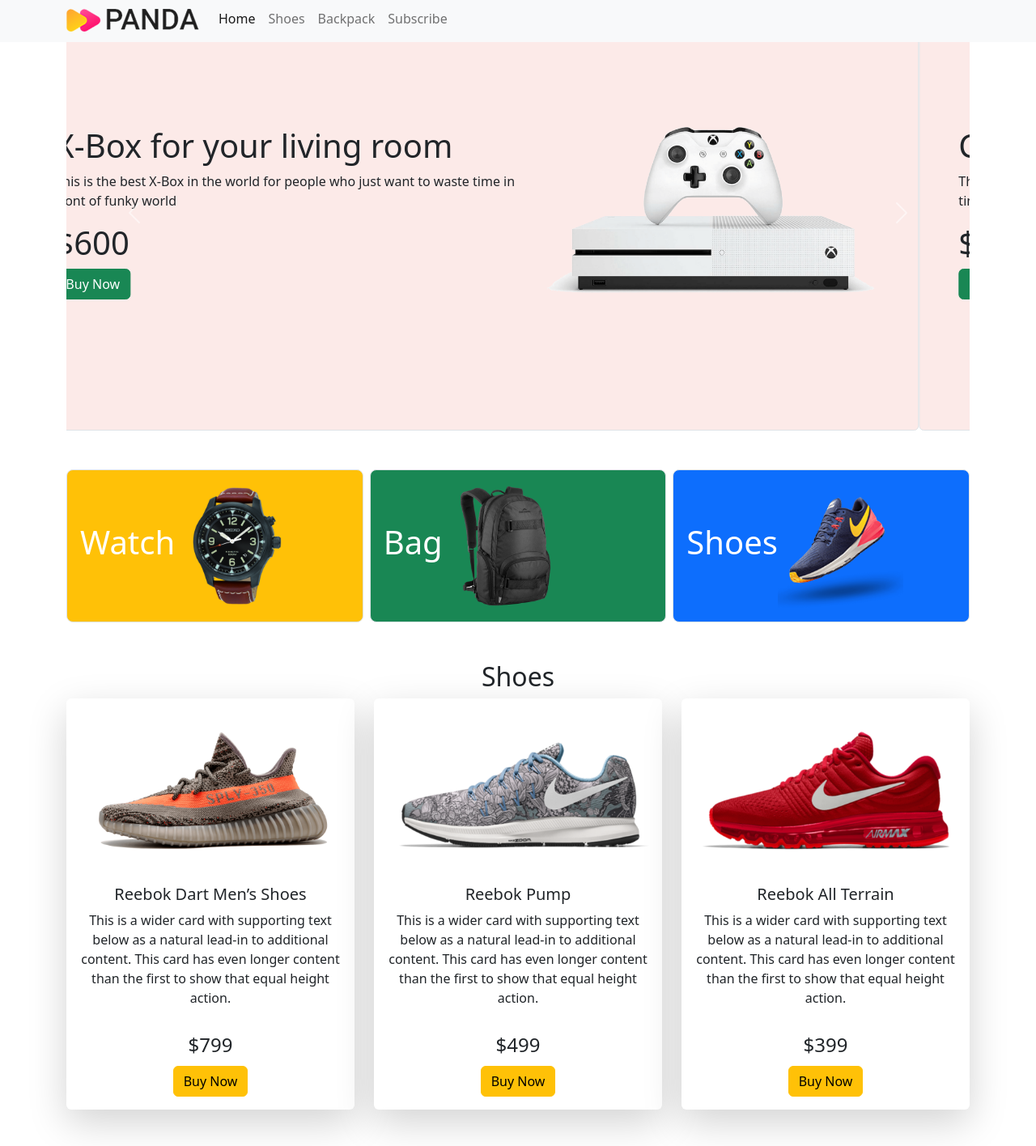
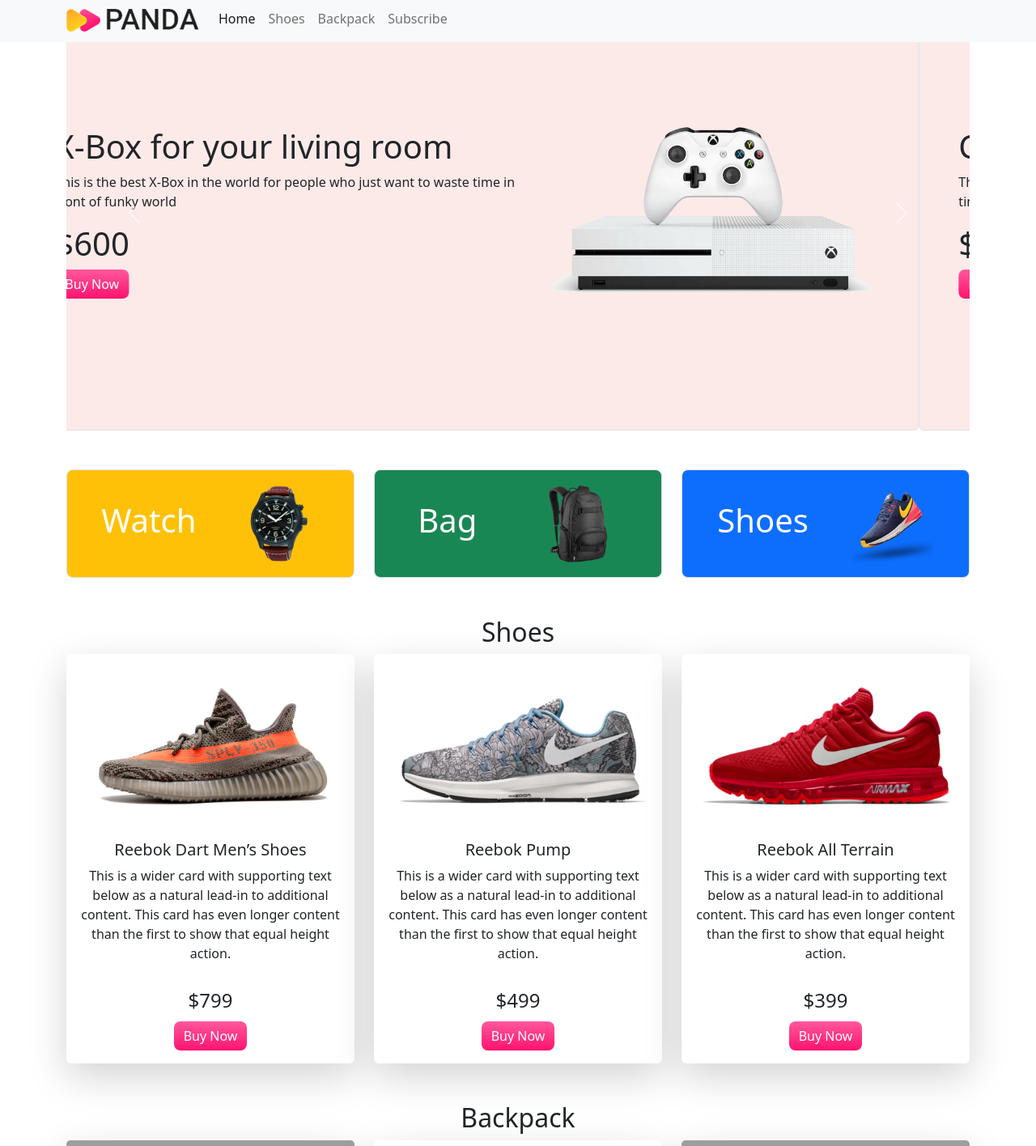
Before and after one commit to MaxPromit/Panda-, a plain HTML site: page index.html in a window 1280 px wide. Shown: the part 5-1421 px from the top of the page at 81% size. Drawn offline with nearby package versions, Linux system fonts and the light colour scheme; grey boxes are pictures that could not be loaded.

Commit message:
added custom css style

```diff
--- a/index.html
+++ b/index.html
@@ -9,6 +9,16 @@
   <style>
     .panda-bg-light{
       background-color: #fceae8;
+    }
+    .catagories img{
+      width: 100px;
+    }
+    .panda-btn-buy-now{
+      background-image: linear-gradient(to bottom, #FF589B 0%, #FF136F 100%) ;
+      color: #fff;
+      border: none;
+      border-radius: 8px;
+      padding: 9px 25x;
     }
   </style>
   <body>
@@ -53,7 +63,7 @@
                 <h1>Cool Dude Headphone</h1>
                 <p>This is the best headphone in the world for people who just want to waste time in front of funky world</p>
                 <h1>$420</h1>
-                <button class="btn btn-success">Buy Now</button>
+                <button class="btn panda-btn-buy-now">Buy Now</button>
               </div>
 
               </div>
@@ -69,7 +79,7 @@
                 <h1>Mega LCD TV for Sports</h1>
                 <p>This is the best TV in the world for people who just want to waste time in front of funky world</p>
                 <h1>$1200</h1>
-                <button class="btn btn-success">Buy Now</button>
+                <button class="btn panda-btn-buy-now">Buy Now</button>
               </div>
 
               </div>
@@ -85,7 +95,7 @@
                 <h1>X-Box for your living room</h1>
                 <p>This is the best X-Box in the world for people who just want to waste time in front of funky world</p>
                 <h1>$600</h1>
-                <button class="btn btn-success">Buy Now</button>
+                <button class="btn panda-btn-buy-now">Buy Now</button>
               </div>
 
               </div>
@@ -111,26 +121,26 @@
 
     <!-- catagories section Start-->
     <main>
-      <section class="my-5">
+      <section class="my-5 ">
         <div class="container text-center">
-          <div class="row g-2">
+          <div class="row g-4 catagories">
             <!-- single catagories -->
             <div class="col-lg-4 col-md-6 col-sm-12">
-              <div class="p-3 border bg-warning text-white rounded-3 d-flex align-items-center">
+              <div class="p-3 border bg-warning text-white rounded-3 d-flex align-items-center justify-content-around">
                 <h1>Watch</h1>
                 <img class="img-fluid" src="images/categories/watch.png" alt="">
               </div>
             </div>
             <!-- single catagories -->
             <div class="col-lg-4 col-md-6 col-sm-12">
-              <div class="p-3 border bg-success text-white rounded-3 d-flex align-items-center">
+              <div class="p-3 border bg-success text-white rounded-3 d-flex align-items-center justify-content-around">
                 <h1>Bag</h1>
                 <img class="img-fluid" src="images/categories/bag.png" alt="">
               </div>
             </div>
             <!-- single catagories -->
             <div class="col-lg-4 col-md-6 col-sm-12">
-              <div class="p-3 border bg-primary text-white rounded-3 d-flex align-items-center">
+              <div class="p-3 border bg-primary text-white rounded-3 d-flex align-items-center justify-content-around">
                 <h1>Shoes</h1>
                 <img class="img-fluid" src="images/categories/shoes.png" alt="">
               </div>
@@ -154,7 +164,7 @@
               <div>
                 <div class="m-3">
                   <h4>$799</h4>
-                  <button class="btn btn-warning mt-1">Buy Now</button>
+                  <button class="btn panda-btn-buy-now mt-1">Buy Now</button>
                 </div>
               </div>
             </div>
@@ -169,7 +179,7 @@
               <div>
                 <div class="m-3">
                   <h4>$499</h4>
-                  <button class="btn btn-warning mt-1">Buy Now</button>
+                  <button class="btn panda-btn-buy-now mt-1">Buy Now</button>
                 </div>
               </div>
             </div>
@@ -184,7 +194,7 @@
               <div>
                 <div class="m-3">
                   <h4>$399</h4>
-                  <button class="btn btn-warning mt-1">Buy Now</button>
+                  <button class="btn panda-btn-buy-now mt-1">Buy Now</button>
                 </div>
               </div>
             </div>
@@ -208,7 +218,7 @@
               <div>
                 <div class="m-3">
                   <h4>$1289</h4>
-                  <button class="btn btn-warning mt-1">Buy Now</button>
+                  <button class="btn panda-btn-buy-now mt-1">Buy Now</button>
                 </div>
               </div>
             </div>
@@ -223,7 +233,7 @@
               <div>
                 <div class="m-3">
                   <h4>$999</h4>
-                  <button class="btn btn-warning mt-1">Buy Now</button>
+                  <button class="btn panda-btn-buy-now mt-1">Buy Now</button>
                 </div>
               </div>
             </div>
@@ -238,7 +248,7 @@
               <div>
                 <div class="m-3">
                   <h4>$1329</h4>
-                  <button class="btn btn-warning mt-1">Buy Now</button>
+                  <button class="btn panda-btn-buy-now mt-1">Buy Now</button>
                 </div>
               </div>
             </div>
@@ -256,7 +266,7 @@
           <div class="mb-3">
             <input type="email" class="form-control" id="exampleInputEmail1" aria-describedby="emailHelp">
           </div>
-          <button type="submit" class="btn btn-primary">Submit</button>
+          <button type="submit" class="btn panda-btn-buy-now">Submit</button>
         </form>
         </div>
       </section>
```
